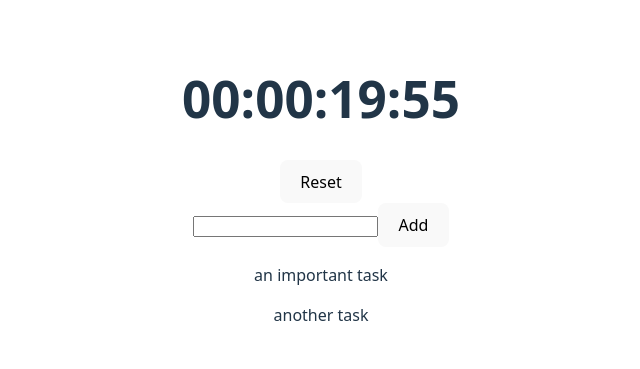
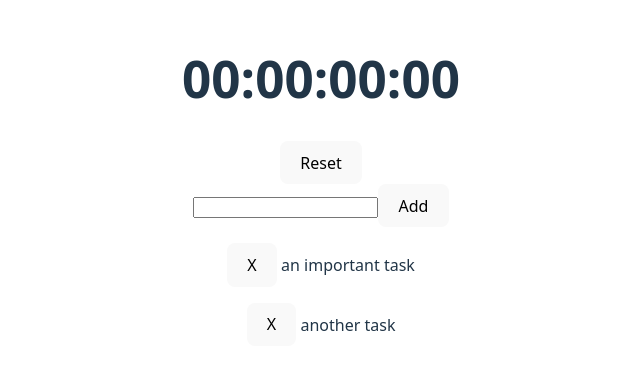
Before and after one commit to fletchgraham/doro, a React (Vite) app: page / in a window 1280 px wide. Shown: the part 211-580 px from the top of the page, without its empty margins (319-959 px from the left). Built offline with nearby package versions, Linux system fonts and the light colour scheme.

Commit message:
can remove tasks

```diff
--- a/src/App.tsx
+++ b/src/App.tsx
@@ -3,16 +3,22 @@ import "./App.css";
 
 import Countdown from "react-countdown";
 
+const makeDate = () => Date.now() + 3000;
+
 function App() {
-  const [date, setDate] = useState(Date.now() + 20 * 60000);
-  const handleReset = () => setDate(Date.now() + 20 * 60000);
+  const [date, setDate] = useState(makeDate());
   const [tasks, setTasks] = useState(["an important task", "another task"]);
   const [newTask, setNewTask] = useState("");
+
+  const handleReset = () => setDate(makeDate());
+  const handleComplete = () => {
+    console.log("complete!");
+  };
 
   return (
     <>
       <h1>
-        <Countdown date={date} />
+        <Countdown date={date} onComplete={handleComplete} />
       </h1>
       <button onClick={handleReset}>Reset</button>
       <div>
@@ -26,8 +32,15 @@ function App() {
           Add
         </button>
       </div>
-      {tasks.map((task) => {
-        return <p key={task}>{task}</p>;
+      {tasks.map((task, i) => {
+        return (
+          <p key={task}>
+            <button onClick={() => setTasks(tasks.filter((t) => t !== task))}>
+              X
+            </button>{" "}
+            {task}
+          </p>
+        );
       })}
     </>
   );
```
